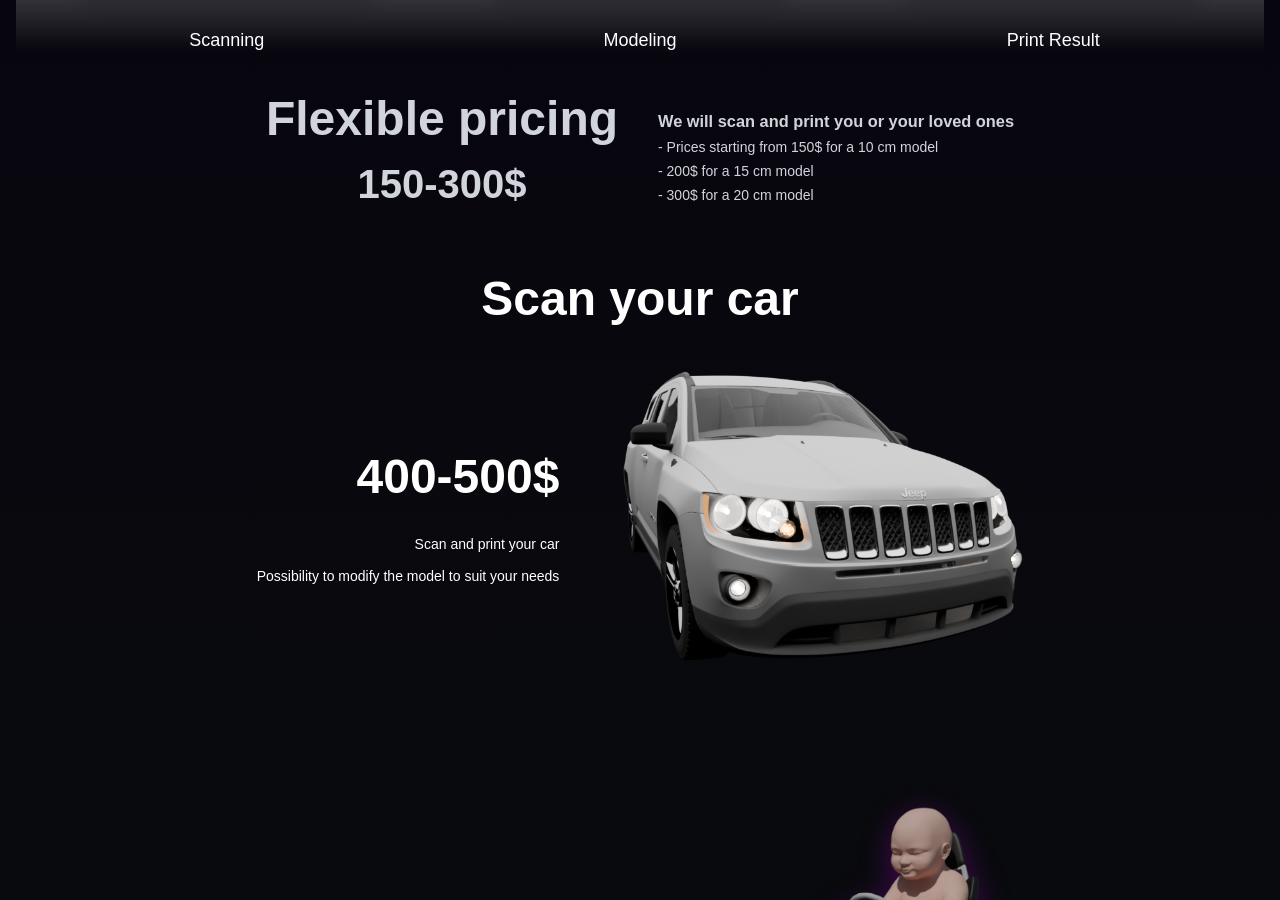
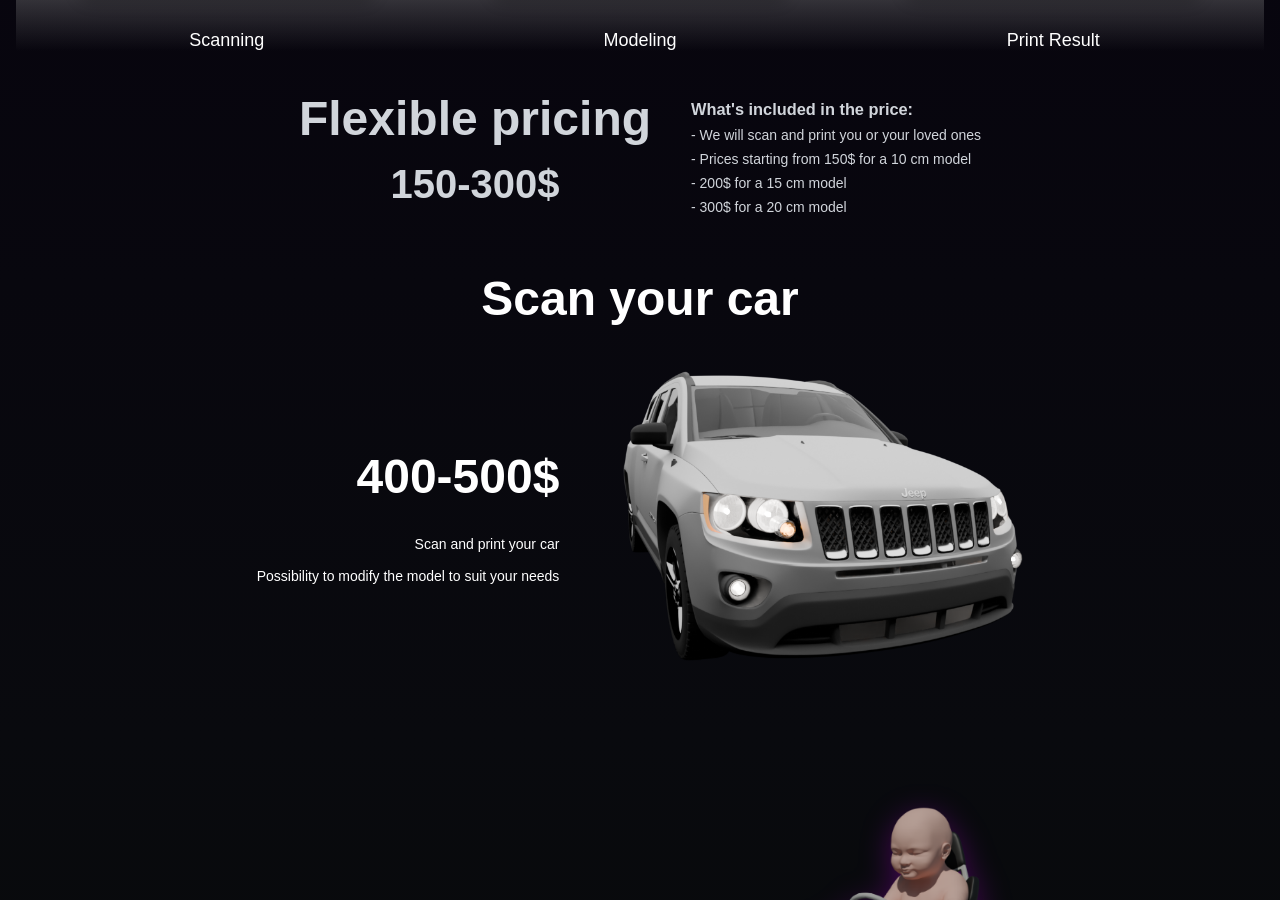
Before and after one commit to lucasliu2019/next_printstore, a Next.js app: page /print3d in a window 1280 px wide. Shown: the part 890-1790 px from the top of the page. Built offline with nearby package versions, Linux system fonts and the light colour scheme.

Commit message:
heading added

```diff
--- a/src/app/print3d/page.tsx
+++ b/src/app/print3d/page.tsx
@@ -72,7 +72,8 @@ export default function Page() {
             <p className={styles.price}>150-300$</p>
           </div>
           <div className={`${styles.right_text} ${styles.priceDetails}`}>
-            <h3> We will scan and print you or your loved ones</h3>
+          <h3> What's included in the price:</h3>
+            <p>- We will scan and print you or your loved ones</p>
             <p>- Prices starting from 150$ for a 10 cm model</p>
             <p>- 200$ for a 15 cm model</p>
             <p>- 300$ for a 20 cm model</p>
```
